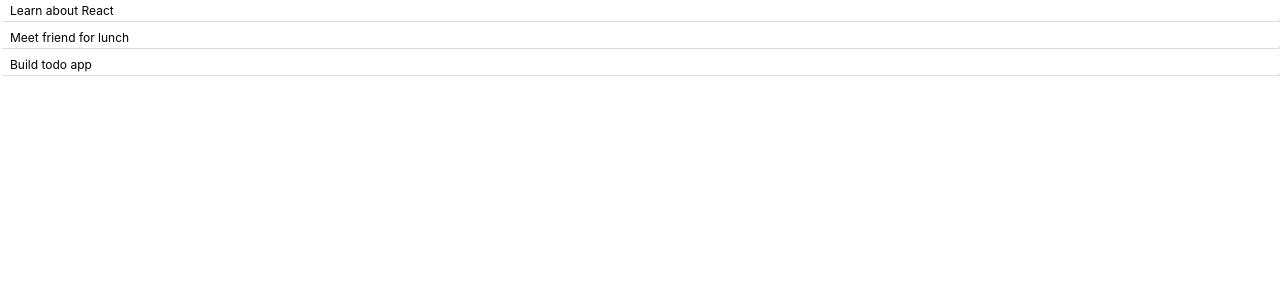
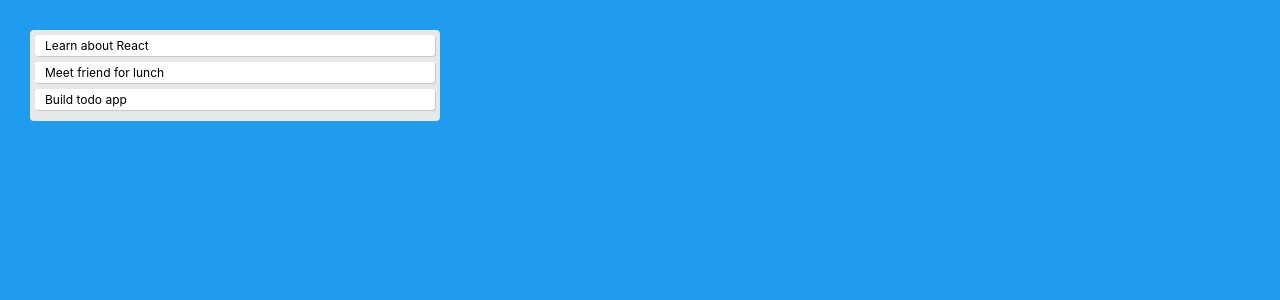
Before and after one commit to tommyrharper/react-hooks-todo, a React (Create React App) app: page / in a window 1280 px wide. Shown: the top 300 px of the page. Built offline with nearby package versions, Linux system fonts and the light colour scheme.

Commit message:
Correct class names in app

```diff
--- a/src/App.js
+++ b/src/App.js
@@ -22,8 +22,8 @@ function App() {
   ]);
 
   return (
-    <div classNmae="app">
-      <div classname="todo-list">
+    <div className="app">
+      <div className="todo-list">
         {todos.map((todo, index) => (
           <Todo key={index} index={index} todo={todo} />
         ))}
```
